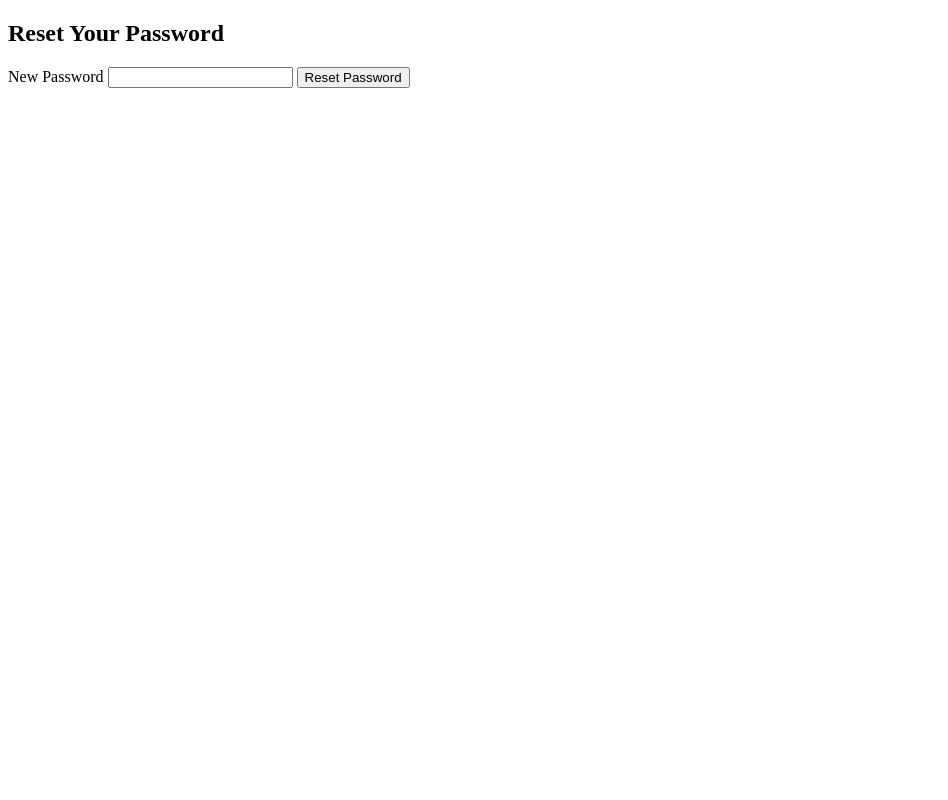
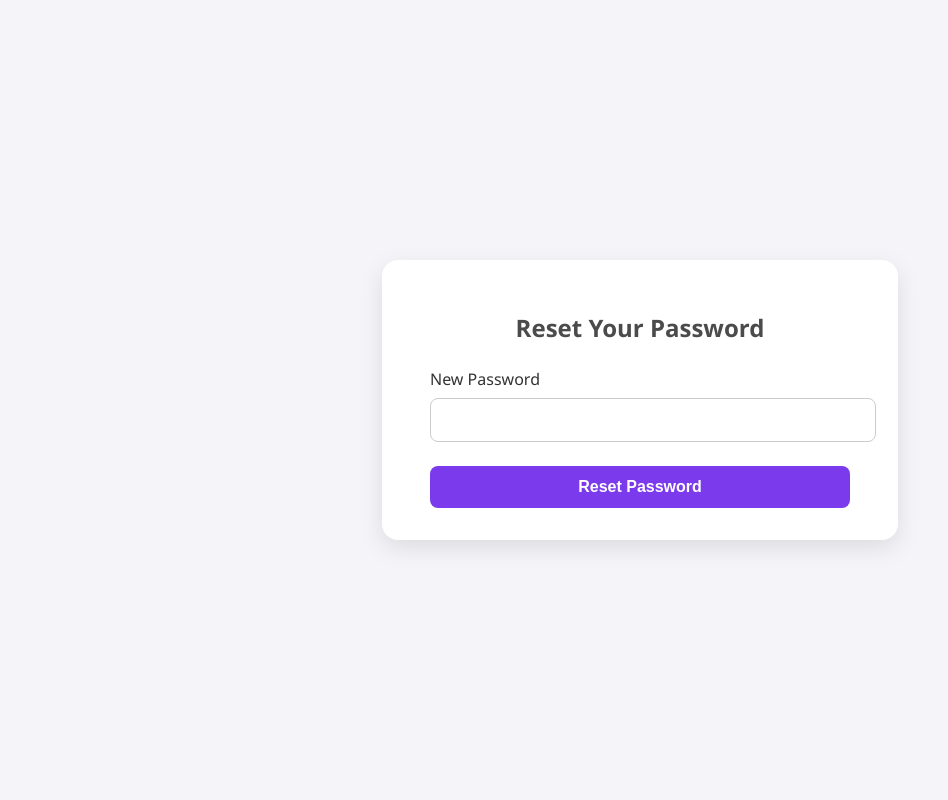
Before and after one commit to 1ahmadbassam/exchange-app-backend, a Flask app: template templates/reset.html in a window 1280 px wide. Shown: the whole page, without its empty margins (0-948 px from the left). Run offline with Flask 3, Linux system fonts and the light colour scheme; the template is opened without the code that fills it: most values are stand-ins (such as "Sample title", 1, 10 or a date in 2020); parts of the project's set-up code (start-up, migrations or seed data) failed here and were passed over.

Commit message:
update style of password reset page

```diff
--- a/templates/reset.html
+++ b/templates/reset.html
@@ -4,21 +4,104 @@
     <meta charset="UTF-8">
     <meta name="viewport" content="width=device-width, initial-scale=1.0">
     <title>LBP Exchange Tracker - Password Reset</title>
+    <style>
+        body {
+            font-family: 'Segoe UI', Tahoma, Geneva, Verdana, sans-serif;
+            background: #f4f4f9;
+            margin: 0;
+            padding: 0;
+            display: flex;
+            height: 100vh;
+            align-items: center;
+            justify-content: center;
+        }
+
+        .container {
+            background: white;
+            padding: 2rem 3rem;
+            border-radius: 16px;
+            box-shadow: 0 8px 24px rgba(0, 0, 0, 0.1);
+            width: 100%;
+            max-width: 420px;
+        }
+
+        h2 {
+            text-align: center;
+            color: #4b4b4b;
+            margin-bottom: 1.5rem;
+        }
+
+        label {
+            display: block;
+            margin-bottom: 0.5rem;
+            font-weight: 500;
+            color: #333;
+        }
+
+        input[type="password"] {
+            width: 100%;
+            padding: 0.75rem;
+            border: 1px solid #ccc;
+            border-radius: 8px;
+            font-size: 1rem;
+            margin-bottom: 1.5rem;
+            transition: border 0.2s;
+        }
+
+        input[type="password"]:focus {
+            border-color: #7c3aed;
+            outline: none;
+        }
+
+        button {
+            width: 100%;
+            padding: 0.75rem;
+            font-size: 1rem;
+            background: #7c3aed;
+            color: white;
+            border: none;
+            border-radius: 8px;
+            cursor: pointer;
+            font-weight: 600;
+            transition: background 0.3s;
+        }
+
+        button:hover {
+            background: #6a28d9;
+        }
+
+        #error-message {
+            display: none;
+            color: red;
+            margin-top: 1rem;
+        }
+
+        #error-message h3 {
+            margin: 0 0 0.5rem;
+        }
+
+        ul {
+            padding-left: 1.25rem;
+        }
+
+        li {
+            margin-bottom: 0.25rem;
+        }
+    </style>
 </head>
 <body>
+<div class="container">
     <h2>Reset Your Password</h2>
-
     <form id="password-reset-form">
         <label for="new-password">New Password</label>
-    <input type="password" id="new-password" name="new_password" required>
-
+        <input type="password" id="new-password" name="new_password" required/>
         <button type="submit">Reset Password</button>
     </form>
-
-<div id="error-message" style="color: red; display: none;">
+    <div id="error-message">
         <h3>Password Reset Error</h3>
         <p id="error-text"></p>
         <ul id="error-tests"></ul>
+    </div>
 </div>
 
 <script>
```
Lines whose indentation alone changed are shown as unchanged.
